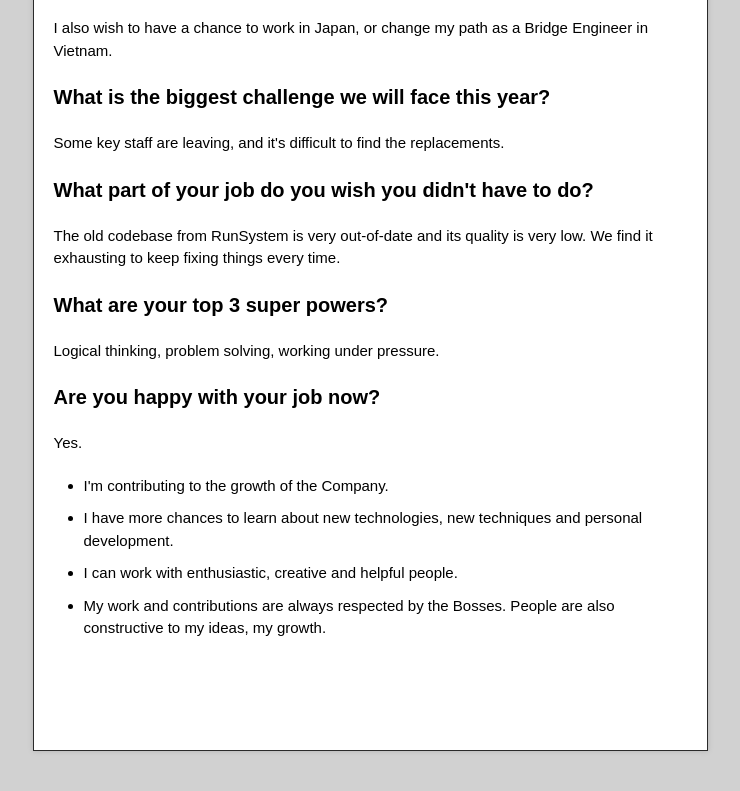
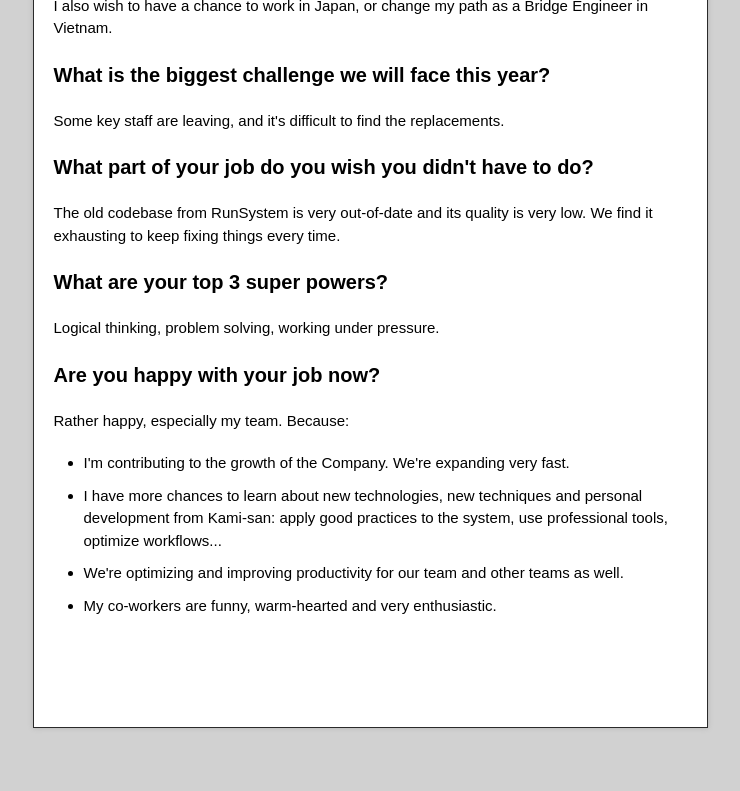
Before and after one commit to kamiphuc/kamiphuc.github.io, a plain HTML site: page oanh.html in a window 1280 px wide. Shown: the part 1001-1792 px from the top of the page, without its empty margins (270-1010 px from the left). Drawn offline with nearby package versions, Linux system fonts and the light colour scheme.

Commit message:
add Happy part to Oanh's Review

```diff
--- a/oanh.html
+++ b/oanh.html
@@ -39,7 +39,7 @@
 
 <p><ul>
   <li>Deep knowledge on the online Survey System.</li>
-  <li>Good understanding on Online Research and Data Analytics.</li>W
+  <li>Good understanding on Online Research and Data Analytics.</li>
   <li>Main developer of HaiSurvey project, especially the Survey functions.</li>
 </ul></p>
 
@@ -87,11 +87,11 @@
 <a name="" class="anchor" href="#"><span class="octicon octicon-link"></span></a>Are you happy with your job now?
 </h3>
 
-<p>Yes. <ul>
-  <li>I'm contributing to the growth of the Company.</li>
-  <li>I have more chances to learn about new technologies, new techniques and personal development.</li>
-  <li>I can work with enthusiastic, creative and helpful people.</li>
-  <li>My work and contributions are always respected by the Bosses. People are also constructive to my ideas, my growth.</li>
+<p>Rather happy, especially my team. Because:<ul>
+  <li>I'm contributing to the growth of the Company. We're expanding very fast.</li>
+  <li>I have more chances to learn about new technologies, new techniques and personal development from Kami-san: apply good practices to the system, use professional tools, optimize workflows...</li>
+  <li>We're optimizing and improving productivity for our team and other teams as well.</li>
+  <li>My co-workers are funny, warm-hearted and very enthusiastic.</li>
 </ul></p>
         </article>
       </div>
```
